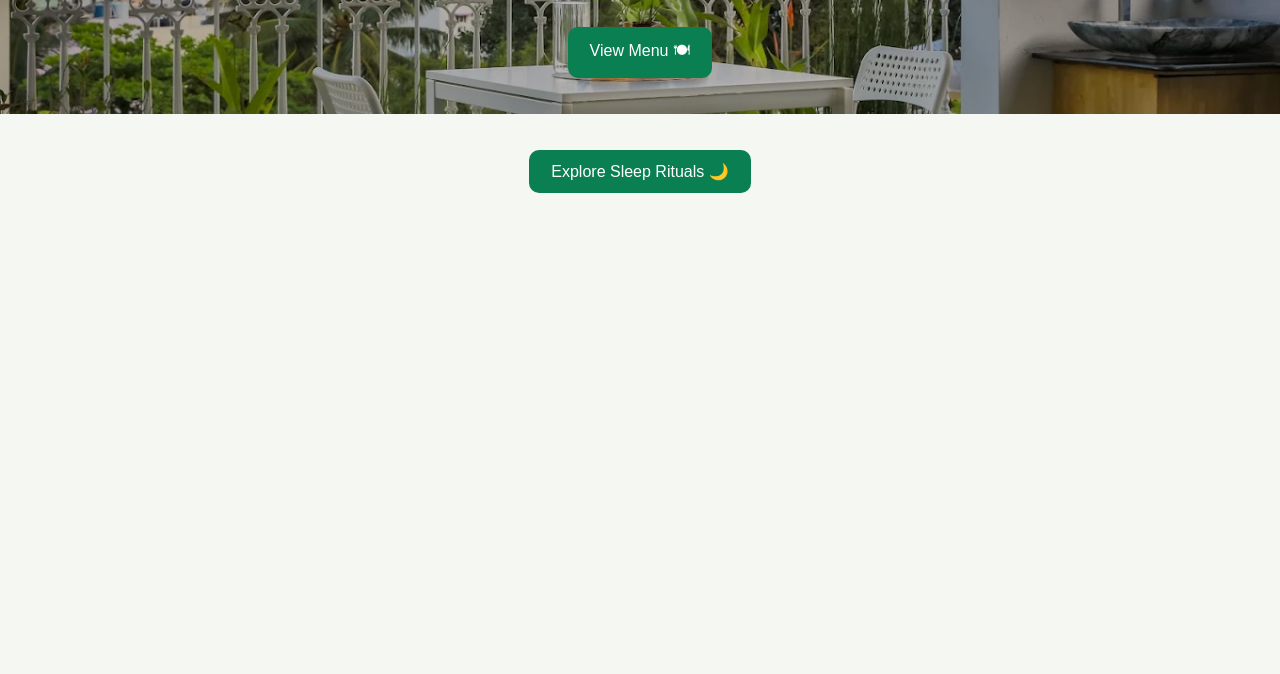
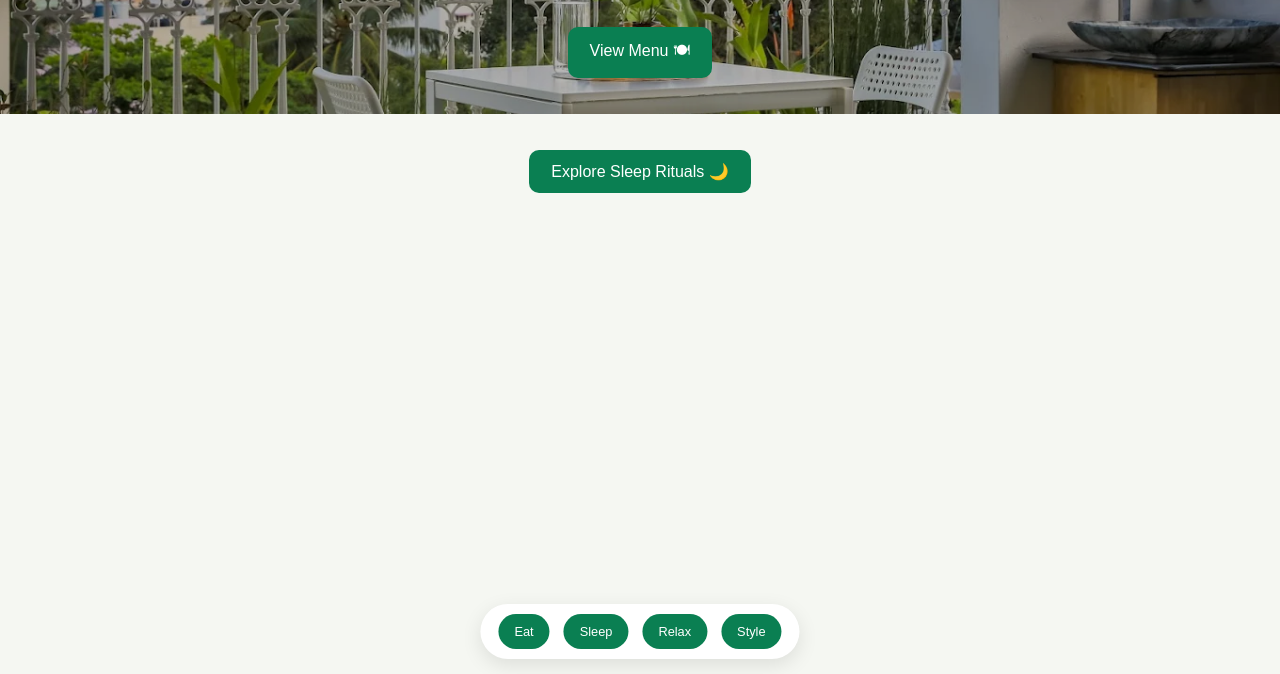
Before and after one commit to bespiken10/oasis-executive-suites-frontend, a plain HTML site: page food-widget.html in a window 1280 px wide. Shown: the part 126-800 px from the top of the page. Drawn offline with Linux system fonts and the light colour scheme.

Commit message:
Update food-widget.html

```diff
--- a/food-widget.html
+++ b/food-widget.html
@@ -63,7 +63,7 @@ body{
   .meal-grid{grid-template-columns:1fr;}
 }
 
-/* MINIMAL MENU CARDS */
+/* Minimal Cards */
 .meal-card{
   background:#fff;
   border-radius:14px;
@@ -76,6 +76,32 @@ body{
 .meal-card:hover{transform:translateY(-4px);}
 .meal-card h3{font-size:1.25rem;font-weight:700;margin-bottom:6px;}
 .meal-card p{font-size:.9rem;opacity:.75;}
+
+/* NEW — Bottom Navigation Bar */
+.bottom-nav{
+  position:fixed;
+  bottom:15px;
+  left:50%;
+  transform:translateX(-50%);
+  background:#ffffff;
+  display:flex;
+  gap:14px;
+  padding:10px 18px;
+  border-radius:40px;
+  box-shadow:0 6px 20px rgba(0,0,0,.10);
+  z-index:999;
+}
+.bottom-nav button{
+  background:#0a7f52;
+  color:#fff;
+  border:none;
+  padding:10px 16px;
+  border-radius:30px;
+  font-size:.8rem;
+  cursor:pointer;
+  transition:.3s;
+}
+.bottom-nav button:hover{background:#066040;}
 </style>
 </head>
 
@@ -90,15 +116,14 @@ body{
   </div>
 </section>
 
-<!-- BUTTON UNDER HERO -->
+<!-- Separate Sleep Button -->
 <div style="text-align:center;margin:20px 0;">
   <button class="view-btn" onclick="showSleep()">Explore Sleep Rituals 🌙</button>
 </div>
 
-<!-- DINING SECTION -->
+<!-- DINING MENU -->
 <section id="dining-section">
   <h2>Our Menu</h2>
-
   <div class="meal-grid">
     <div class="meal-card"><h3>Lunch Plates 🍲</h3><p>Balanced bowls & meals</p></div>
     <div class="meal-card"><h3>Mid-Day Snacks ☕</h3><p>Coffee, fries & bites</p></div>
@@ -112,10 +137,10 @@ body{
   <h2 style="text-align:center;margin-bottom:30px;font-size:1.6rem;font-weight:650;">Sleep Rituals 🌙</h2>
 
   <div class="meal-grid">
-    <div class="meal-card"><h3>Herbal Tea Wind Down 🍵</h3><p>Chamomile • Lemongrass • Soothing brew</p></div>
+    <div class="meal-card"><h3>Herbal Tea Wind Down 🍵</h3><p>Chamomile • Lemongrass</p></div>
     <div class="meal-card"><h3>Aromatherapy 🌾</h3><p>Lavender diffuser • Calm oils</p></div>
     <div class="meal-card"><h3>Candle Light Hour 🕯</h3><p>Warm glow • Low lux ambience</p></div>
-    <div class="meal-card"><h3>Breath + Stretch 😮‍💨</h3><p>4-7-8 breathing • Relax body</p></div>
+    <div class="meal-card"><h3>Breath + Stretch 😮‍💨</h3><p>4-7-8 breathing routine</p></div>
   </div>
 
   <div style="text-align:center;margin-top:25px;">
@@ -123,27 +148,39 @@ body{
   </div>
 </section>
 
+<!-- 🔥 Bottom Navigation Bar -->
+<div class="bottom-nav">
+  <button onclick="showDining()">Eat</button>
+  <button onclick="showSleep()">Sleep</button>
+  <button onclick="showRelax()">Relax</button>
+  <button onclick="showStyle()">Style</button>
+</div>
+
 <script>
-/* MENU */
+/* OPEN DINING */
 function showDining(){
-  const section=document.getElementById("dining-section");
-  section.style.display="block";
-  setTimeout(()=>section.classList.add("show"),60);
-  window.scrollTo({top:section.offsetTop-40,behavior:"smooth"});
+  const s=document.getElementById("dining-section");
+  s.style.display="block";
+  setTimeout(()=>s.classList.add("show"),80);
+  window.scrollTo({top:s.offsetTop-40,behavior:"smooth"});
 }
 
-/* SLEEP */
+/* SHOW SLEEP */
 function showSleep(){
-  const sleep=document.getElementById("sleep-section");
-  sleep.style.display="block";
-  setTimeout(()=>sleep.style.opacity="1",80);
-  window.scrollTo({top:sleep.offsetTop-40,behavior:"smooth"});
+  const s=document.getElementById("sleep-section");
+  s.style.display="block";
+  setTimeout(()=>s.style.opacity="1",80);
+  window.scrollTo({top:s.offsetTop-40,behavior:"smooth"});
 }
 function closeSleep(){
-  const sleep=document.getElementById("sleep-section");
-  sleep.style.opacity="0";
-  setTimeout(()=>sleep.style.display="none",300);
+  const s=document.getElementById("sleep-section");
+  s.style.opacity="0";
+  setTimeout(()=>s.style.display="none",300);
 }
+
+/* Placeholders for future pages */
+function showRelax(){ alert("Relax · Coming soon 🌿"); }
+function showStyle(){ alert("Style · Coming soon 👗"); }
 </script>
 
 </body>
```
